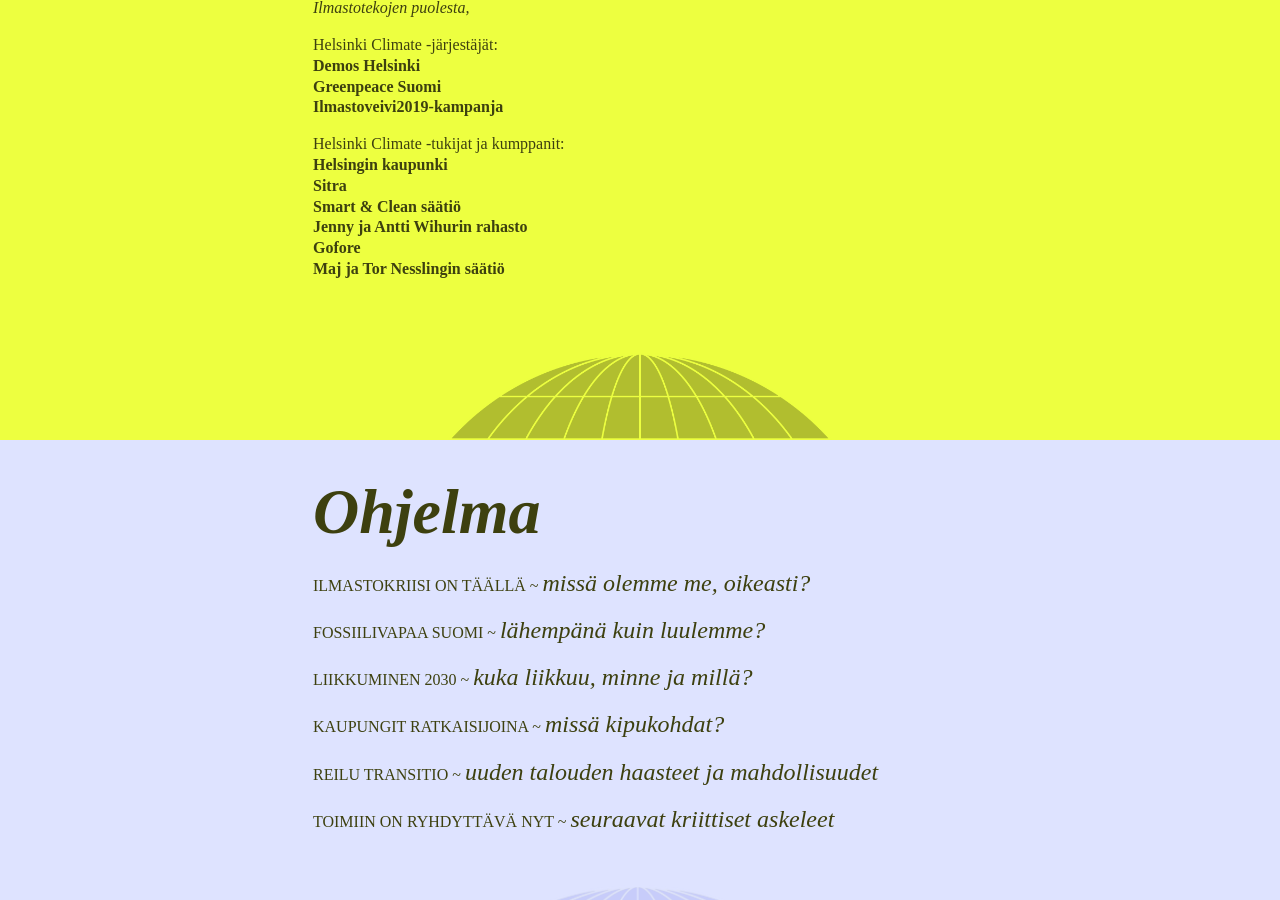
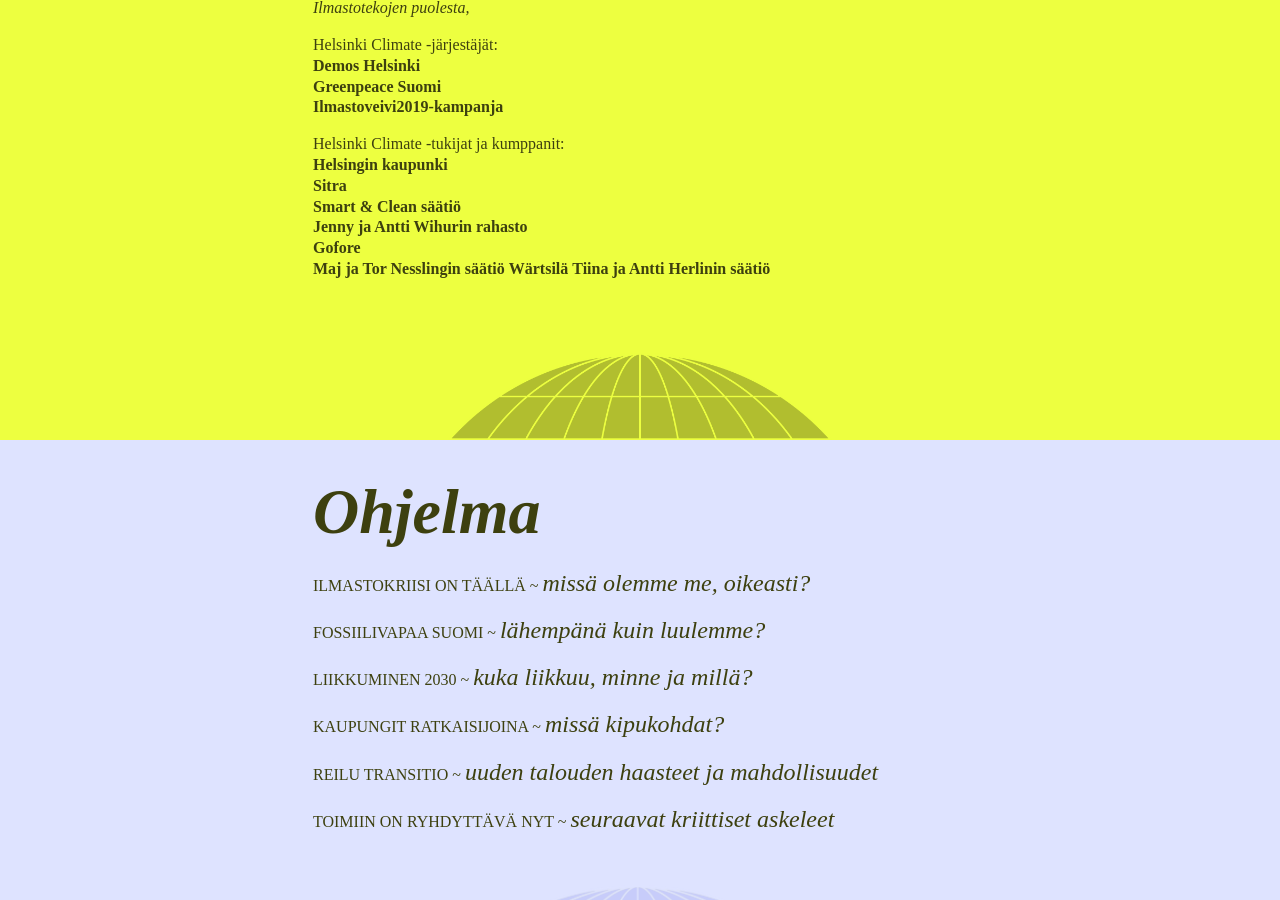
Before and after one commit to ilmastoveivi/helsinkiclimate-v2, a Jekyll site: the page built from tarina.md, in a window 1280 px wide and 900 px high, scrolled down 1560 px. Built offline with Jekyll 4.4.1, drawn with Linux system fonts in a browser that asks for light colours; some web fonts are replaced; our own code applies the rules of GitHub Pages for plain Markdown files.

Commit message:
Add new logos

```diff
--- a/_includes/home/organisers.html
+++ b/_includes/home/organisers.html
@@ -94,6 +94,24 @@
                 alt=""/>
             </a>
         </div>
+        <div class="col-md-4 col-sm-6">
+            {% if page.lang == "fi" %}
+                <a href="https://www.wartsila.com/fi/etusivu">
+            {% elsif page.lang == "en" %}
+                <a href="https://www.wartsila.com/">
+            {% endif %}
+            <img src="/resources/img/logos/wartsila_logo.png" id="helsinki" class="img-responsive img-centered" alt=""/>
+            </a>
+        </div>
+        <div class="col-md-4 col-sm-6">
+            {% if page.lang == "fi" %}
+                <a href="http://www.tahsaatio.fi/saatio/">
+            {% elsif page.lang == "en" %}
+                <a href="http://www.tahsaatio.fi/en/foundation/">
+            {% endif %}
+            <img src="/resources/img/logos/tah_logo.png" id="helsinki-small-logo" class="img-responsive img-centered" alt=""/>
+            </a>
+        </div>
     </div>
     <div class="organisers-bottom row text-center pb-2">
         <div class="col-md-12 col-sm-12 ">
--- a/tarina.md
+++ b/tarina.md
@@ -58,3 +58,5 @@
 **Jenny ja Antti Wihurin rahasto**
 **Gofore**
 **Maj ja Tor Nesslingin säätiö**
+**Wärtsilä**
+**Tiina ja Antti Herlinin säätiö**
```
Also changed, not shown: story.md (+2 -0 lines), resources/img/logos/tah_logo.png.
